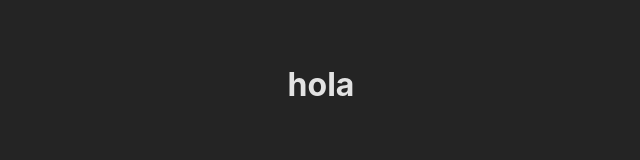
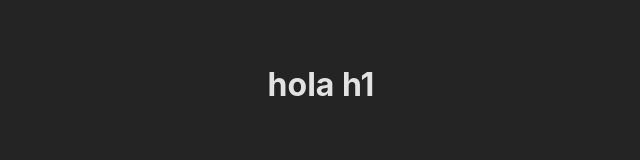
Before and after one commit to Isaac-dba/scapewindow.github.io, a React (Vite) app in the folder scape-windows/: page / in a window 1280 px wide. Shown: the top 160 px of the page, without its empty margins (319-959 px from the left). Built offline with nearby package versions, Linux system fonts and the light colour scheme.

Commit message:
ajustes juego

```diff
--- a/scape-windows/index.html
+++ b/scape-windows/index.html
@@ -9,6 +9,6 @@
   <body>
     <div id="root"></div>
     <!-- <div class="root2"></div> -->
-    <!-- <script type="module" src="src/main.jsx"></script> -->
+    <script type="module" src="src/main.jsx"></script>
   </body>
 </html>
--- a/scape-windows/src/App.jsx
+++ b/scape-windows/src/App.jsx
@@ -32,7 +32,11 @@ function App() {
   // )
 
   //juego de prueba tic tac toc
-  return <h1>hola</h1>;
+  return (
+    <>
+        <h1>hola h1</h1>
+    </>
+  );
 
 }
 export default App;
```
